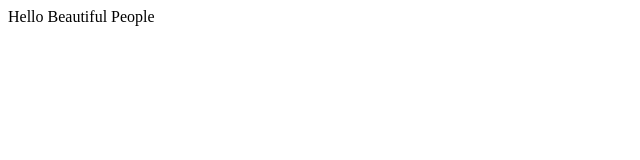
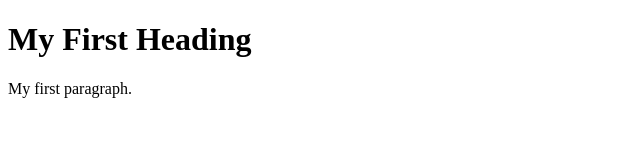
Before and after one commit to ankitverma5859/loanprototype, a plain HTML site: page index.html in a window 1280 px wide. Shown: the whole page, without its empty margins (0-640 px from the left). Drawn offline with Linux system fonts and the light colour scheme.

Commit message:
Update index.html
Update

```diff
--- a/index.html
+++ b/index.html
@@ -1,8 +1,10 @@
+<!DOCTYPE html>
 <html>
-<head>
-<title>This is a demo Page</title>
-</head>
 <body>
-<p>Hello Beautiful People</p>
+
+<h1>My First Heading</h1>
+
+<p>My first paragraph.</p>
+
 </body>
 </html>
```
